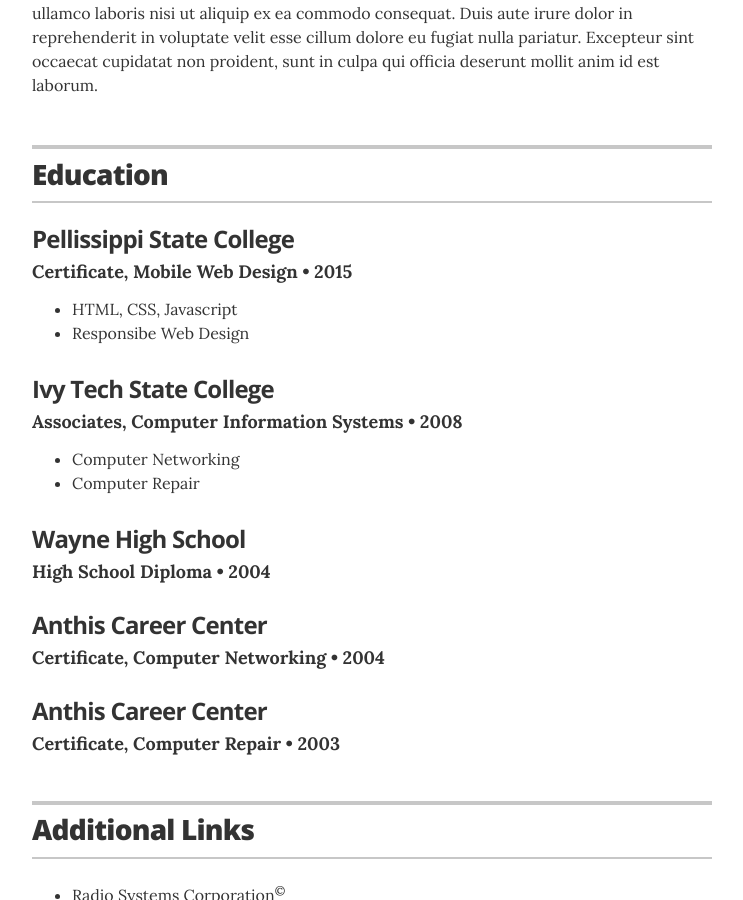
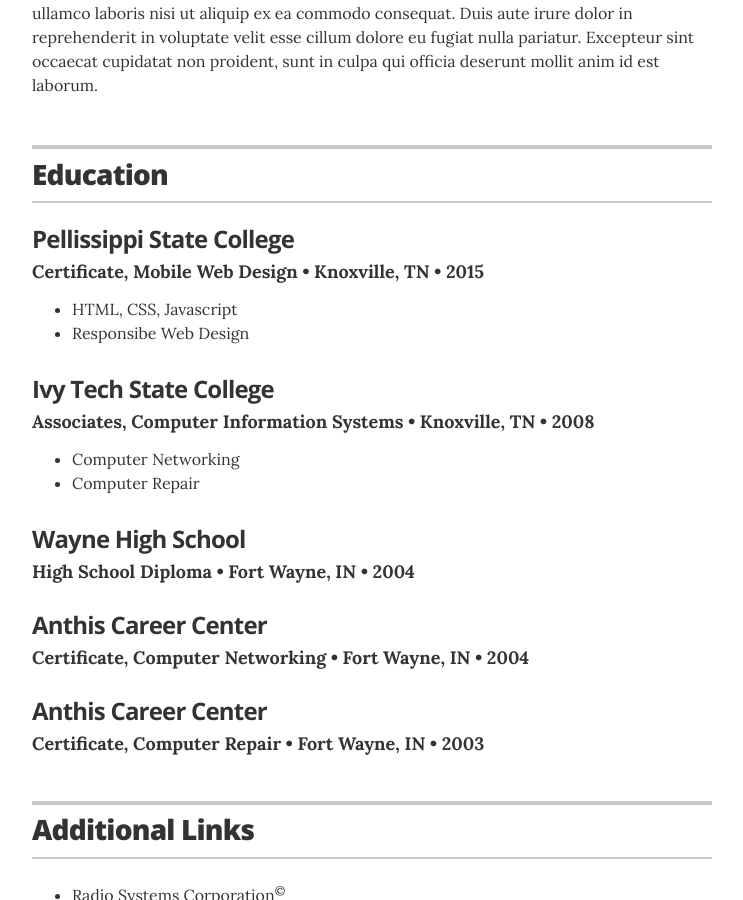
Before and after one commit to bbooker5/about, a Jekyll site: the page built from index.html, in a window 1280 px wide and 900 px high, scrolled down 1341 px. Shown: the whole window, without its empty margins (268-1011 px from the left). Built offline with Jekyll 4.4.1, drawn with Linux system fonts in a browser that asks for light colours.

Commit message:
Update _data/education.yml

```diff
--- a/_data/education.yml
+++ b/_data/education.yml
@@ -1,14 +1,13 @@
 # Degree
-- degree: Certificate, Mobile Web Design
+- degree: Certificate, Mobile Web Design &bull; Knoxville, TN
   uni: Pellissippi State College
   year: 2015
-  location: Knoxville, TN
   awards:
     - award: HTML, CSS, Javascript
     - award: Responsibe Web Design
  # summary: You can choose to have either a single or multiple awards
 
-- degree: Associates, Computer Information Systems
+- degree: Associates, Computer Information Systems &bull; Knoxville, TN
   uni: Ivy Tech State College
   year: 2008
   awards:
@@ -16,14 +15,14 @@
     - award: Computer Repair
  # summary: You can choose to have either a single or multiple awards
 
-- degree: High School Diploma
+- degree: High School Diploma &bull; Fort Wayne, IN
   uni: Wayne High School
   year: 2004
 
-- degree: Certificate, Computer Networking
+- degree: Certificate, Computer Networking &bull; Fort Wayne, IN
   uni: Anthis Career Center
   year: 2004
 
-- degree: Certificate, Computer Repair
+- degree: Certificate, Computer Repair &bull; Fort Wayne, IN
   uni: Anthis Career Center
   year: 2003
```
